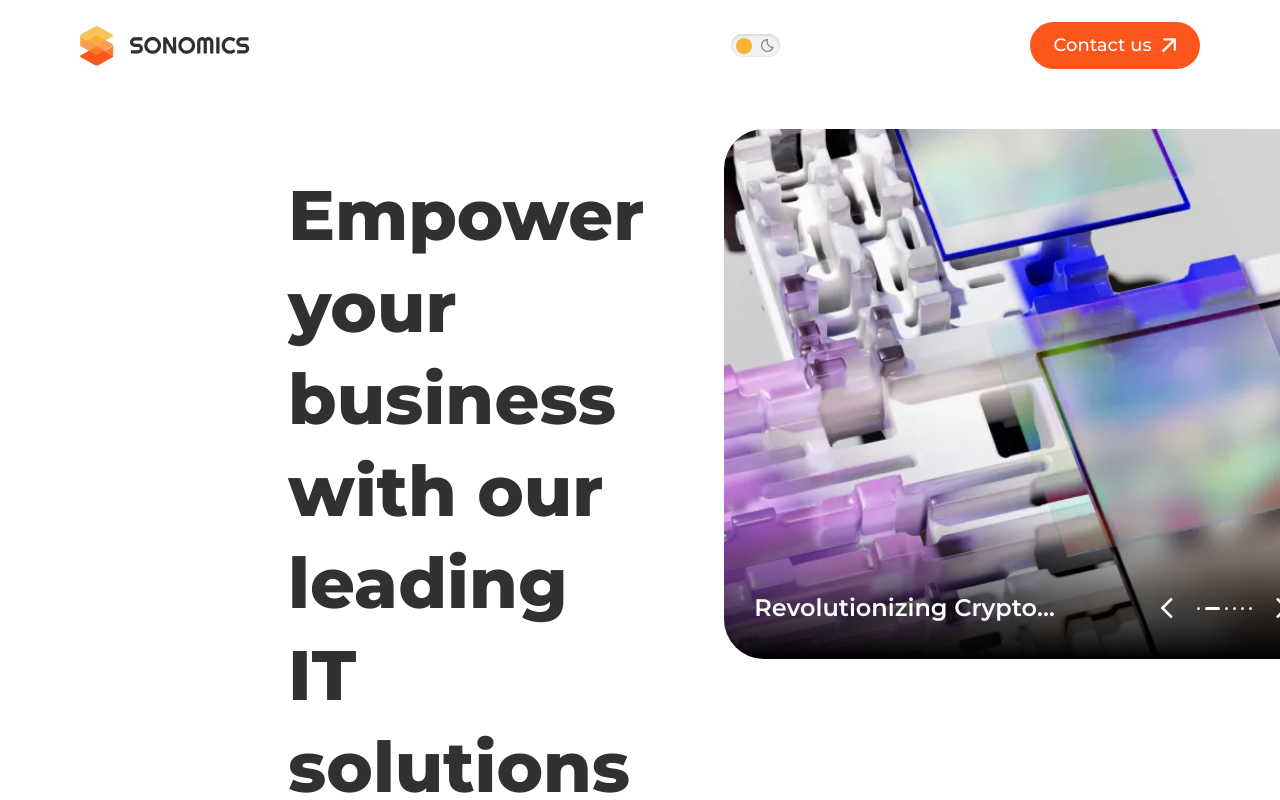
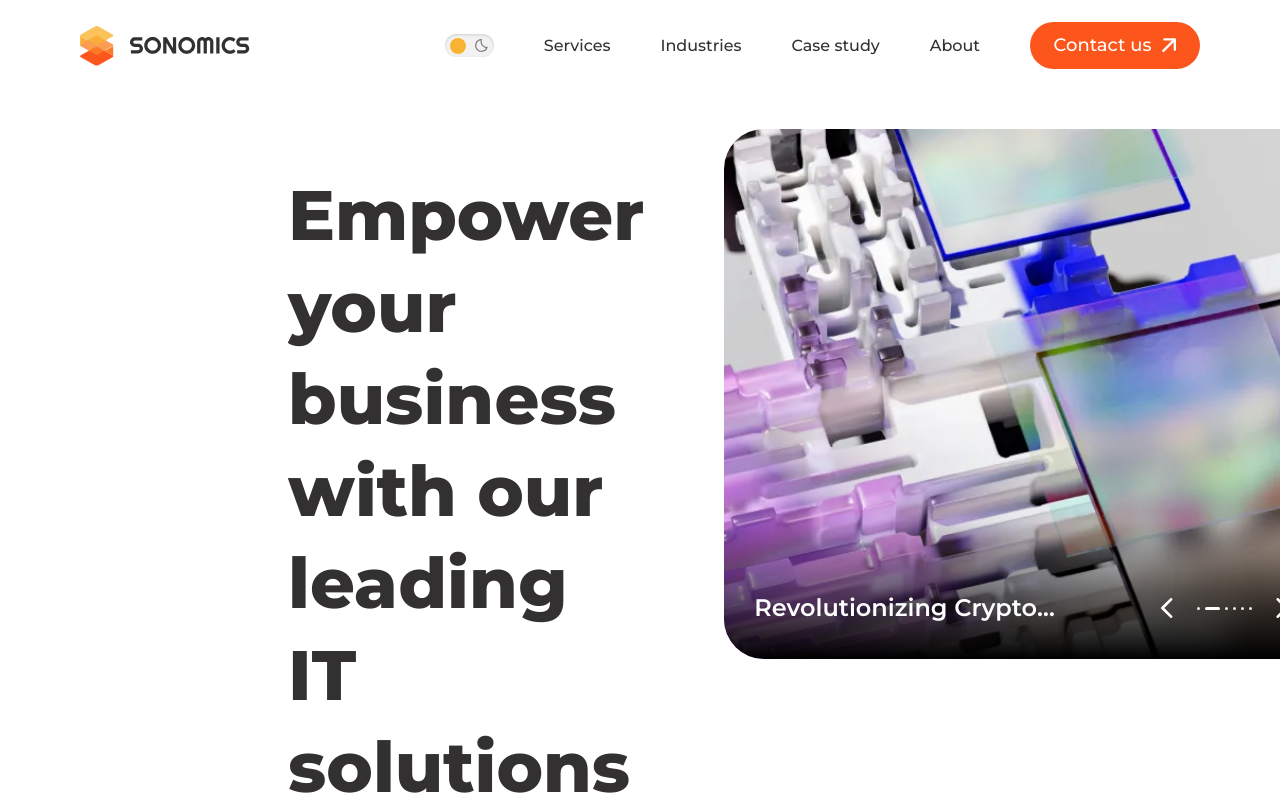
Before and after one commit to skabanets/sonomics, a React (Vite) app: page / in a window 1280 px wide. Shown: the top 800 px of the page. Built offline with nearby package versions, Linux system fonts and the light colour scheme.

Commit message:
Update NavMenu

```diff
--- a/src/components/NavMenu.tsx
+++ b/src/components/NavMenu.tsx
@@ -78,7 +78,7 @@ export const NavMenu = ({ isHeader, listClass, linkClass }: NavMenuProps) => {
   return (
     <>
       <ul className={listClass} ref={navMenuRef} onMouseLeave={handleMouseLeave}>
-        {navLinks.map(({ text, link, subLinks }, index) => (
+        {navLinks.map(({ title, link, subLinks }, index) => (
           <li
             key={index}
             onMouseEnter={() => handleMouseEnter(index)}
@@ -90,7 +90,7 @@ export const NavMenu = ({ isHeader, listClass, linkClass }: NavMenuProps) => {
               className={`inline-block py-[2px] transition ${linkClass}`}
               onClick={handleNavLinkClick}
             >
-              {text}
+              {title}
             </NavLink>{" "}
             {subLinks && isHeader && (
               <div
@@ -114,7 +114,7 @@ export const NavMenu = ({ isHeader, listClass, linkClass }: NavMenuProps) => {
                     className="view-link text-themeAccentColor before:h-[2px] before:bg-themeAccentColor"
                     reloadDocument
                   >
-                    <h2>{text}</h2>
+                    <h2>{title}</h2>
                   </Link>
                   <hr className="h-[100px] w-[1px] border-none bg-mainTextColor" />
                   <ul className="flex h-[102px] w-[970px] flex-col flex-wrap gap-x-[30px] gap-y-[20px]">
```
